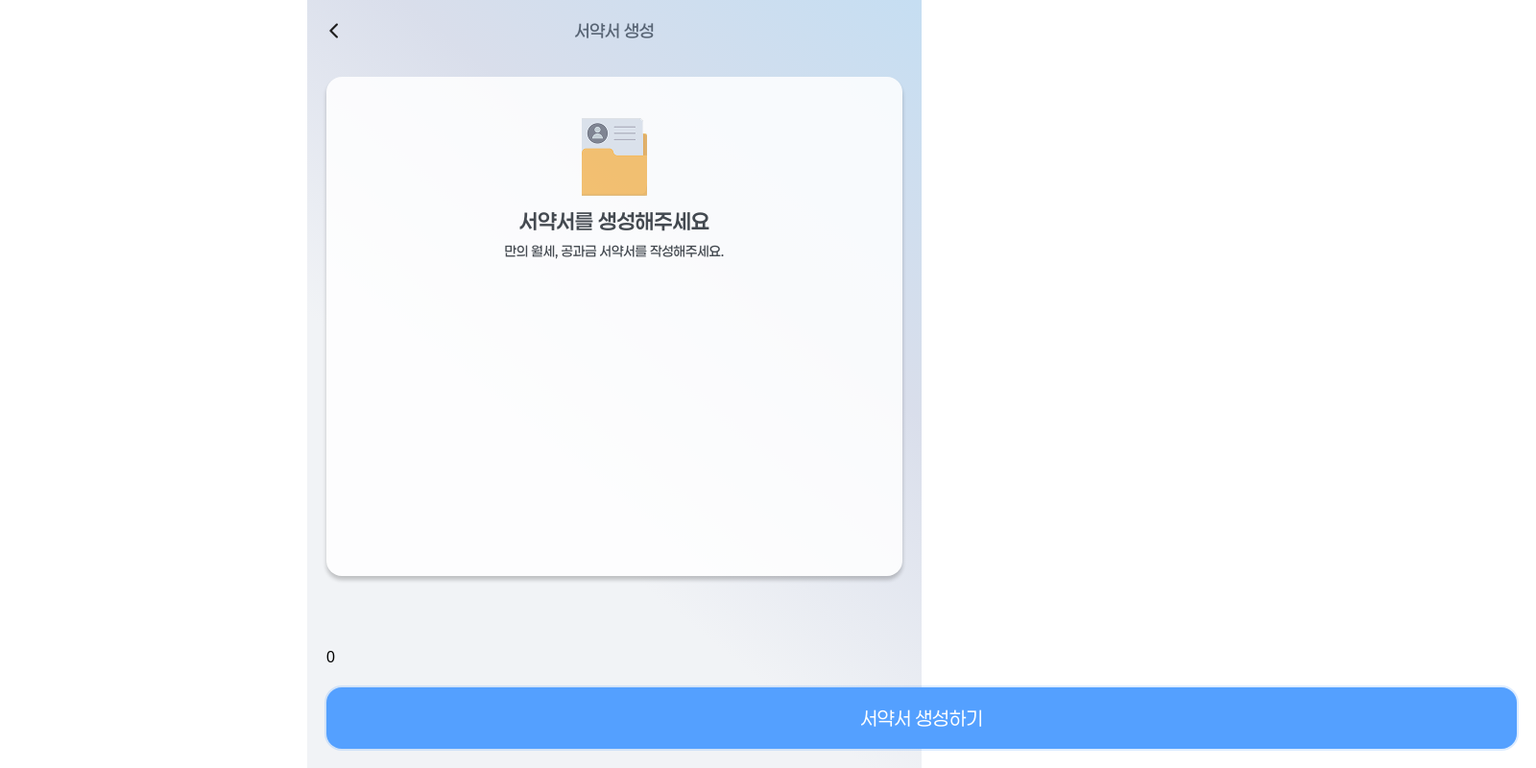
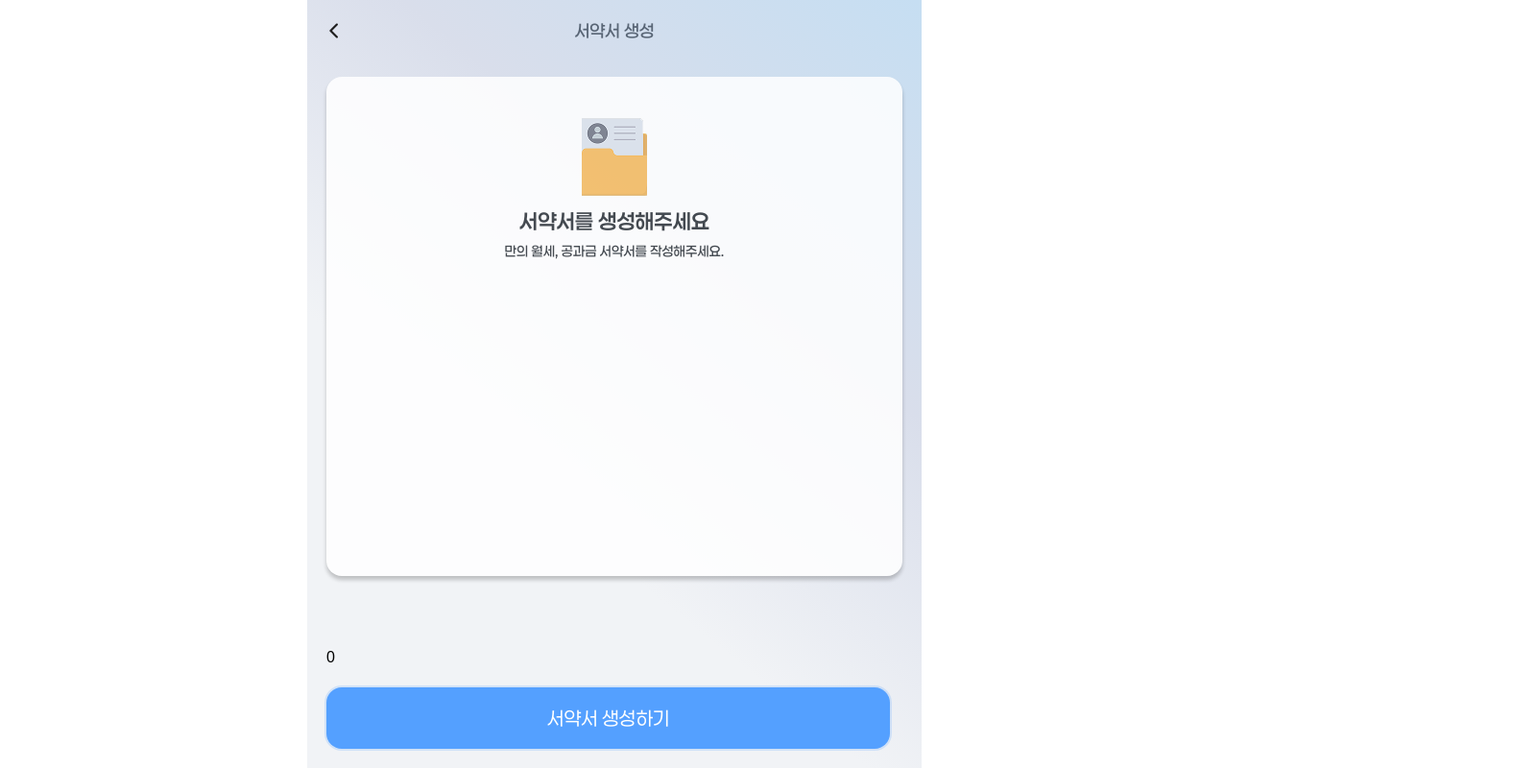
Before and after one commit to chaney1475/chainG, a Next.js app in the folder frontend/: page /contract/detail in a window 1280 px wide. Shown: the whole page at 96% size, 1600 px wide, since content can reach past the window. Built offline with nearby package versions, Linux system fonts and the light colour scheme; what next-redux-wrapper would draw is missing.

Commit message:
fix:. 서약서 확인 페이지 전체화면으로 보았을 때 버튼 양 옆으로 튀어나오는 에러 수정

```diff
--- a/frontend/src/features/contract/detail/styles.ts
+++ b/frontend/src/features/contract/detail/styles.ts
@@ -65,4 +65,8 @@ export const BottomContainer = styled.div`
   gap: 16px;
   padding: 0 20px;
   width: 100%;
+  @media (min-width: 768px) {
+    width: 49%;
+    margin: 0 auto;
+  }
 `
```
